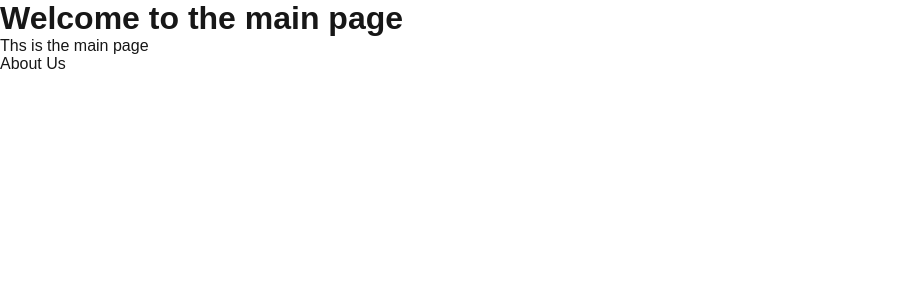
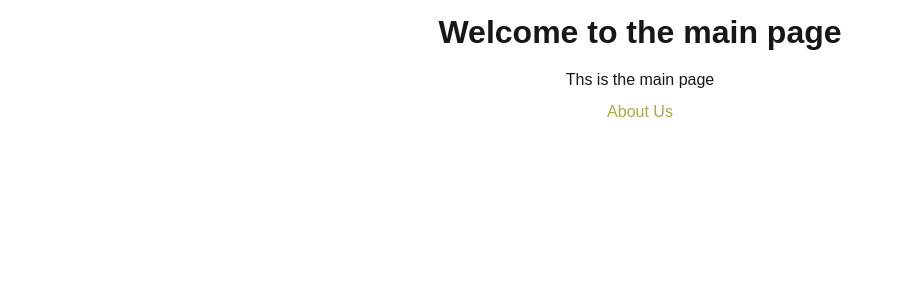
Before and after one commit to lucabattesini/learning-next.js, a Next.js app in the folder first-next-project/: page / in a window 1280 px wide. Shown: the top 300 px of the page, without its empty margins (0-904 px from the left). Built offline with nearby package versions, Linux system fonts and the light colour scheme.

Commit message:
Changing the color of the link

```diff
--- a/first-next-project/app/globals.css
+++ b/first-next-project/app/globals.css
@@ -22,6 +22,12 @@ body {
   font-family: Arial, Helvetica, sans-serif;
   -webkit-font-smoothing: antialiased;
   -moz-osx-font-smoothing: grayscale;
+  text-align: center;
+  line-height: 2;
+}
+
+.link {
+  color: rgb(171, 171, 66);
 }
 
 * {
```
